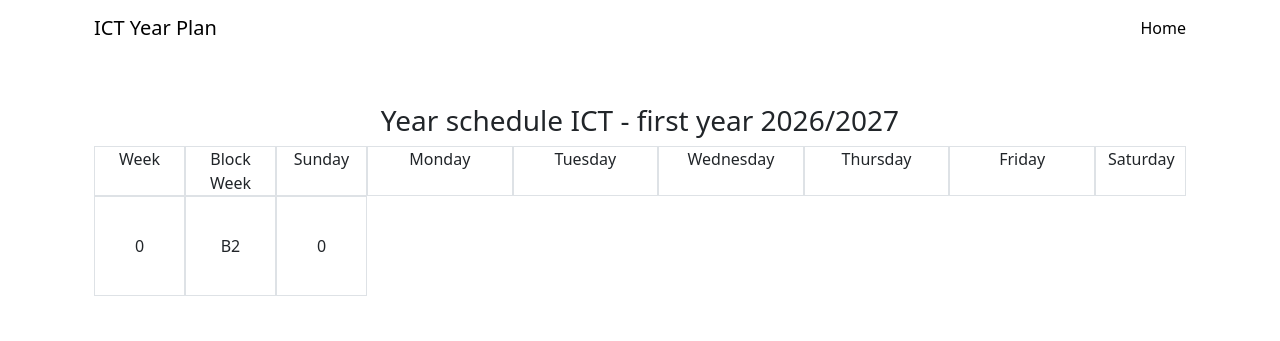
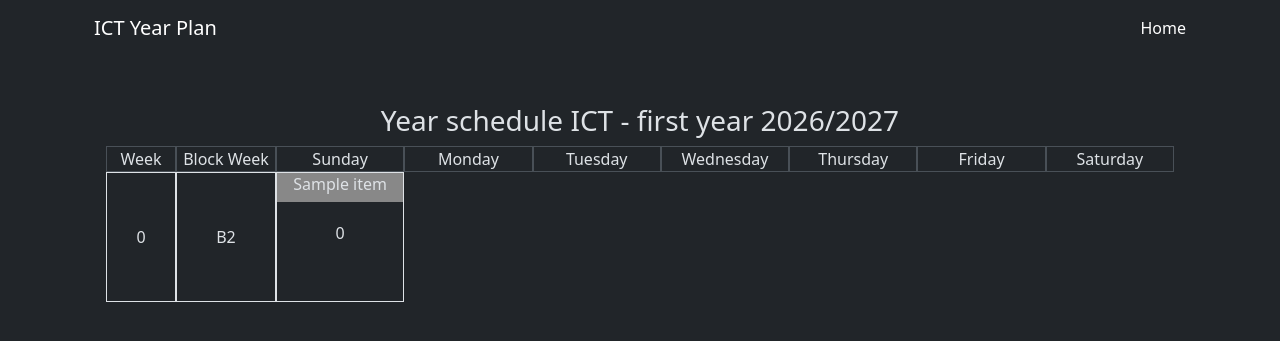
Before and after one commit to v-stamenova/year-plan-generation, a PHP site: template app/views/index.html.twig in a window 1280 px wide. Shown: the top 341 px of the page. Run offline with PHP 8.4, Linux system fonts and the light colour scheme; the template is opened without the code that fills it: most values are stand-ins (such as "Sample title", 1, 10 or a date in 2020); some libraries are stand-ins or nearby versions.

Commit message:
Okay what if we build our own grid

```diff
--- a/app/views/index.html.twig
+++ b/app/views/index.html.twig
@@ -4,37 +4,60 @@
 
 {% block content %}
     <link rel="stylesheet" href="/css/plan.css">
+
     <div class="container text-center">
         <h3>Year schedule ICT - first year 2026/2027</h3>
 
-        <div class="row">
-            <div class="col-1 border">Week</div>
-            <div class="col-1 border">Block Week</div>
-            <div class="col-1 border">Sunday</div>
-            <div class="col border">Monday</div>
-            <div class="col border">Tuesday</div>
-            <div class="col border">Wednesday</div>
-            <div class="col border">Thursday</div>
-            <div class="col border">Friday</div>
-            <div class="col-1 border">Saturday</div>
+        <div class="schedule-grid schedule-header">
+            <div class="border">Week</div>
+            <div class="border">Block Week</div>
+            <div class="border">Sunday</div>
+            <div class="border">Monday</div>
+            <div class="border">Tuesday</div>
+            <div class="border">Wednesday</div>
+            <div class="border">Thursday</div>
+            <div class="border">Friday</div>
+            <div class="border">Saturday</div>
         </div>
 
         {% for key, week in weeks %}
-            <div class="row">
-                <div class="col-1 border schedule-cell">{{ key }}</div>
-                <div class="col-1 border schedule-cell">B2</div>
+            <div class="schedule-week">
 
-                {% for date, day in week %}
-                    {% if loop.first or loop.last %}
-                        <div class="col-1 border schedule-cell">
+                <div class="schedule-multiday-row">
+                    {% for segment in week.multiDayItems %}
+                        <div
+                                class="schedule-multiday-item"
+                                style="
+                                        --start-column: {{ segment.startColumn }};
+                                        --span: {{ segment.span }};
+                                        background-color: {{ segment.item.colour }};
+                                        "
+                        >
+                            {{ segment.item.name ?: segment.item.id }}
+                        </div>
+                    {% endfor %}
+                </div>
+
+                <div class="schedule-cell schedule-week-number">
+                    {{ key }}
+                </div>
+
+                <div class="schedule-cell schedule-block-week">
+                    B2
+                </div>
+
+                {% for date, day in week.days %}
+                    <div class="schedule-cell schedule-day schedule-day-{{ loop.index }}{% if loop.first or loop.last %} schedule-edge-day{% endif %}">
+                        {% if loop.first or loop.last %}
                             {{ date }}
-                        </div>
-                    {% else %}
-                        <div class="col border schedule-cell p-0">
-                            {% include 'components/schedule_day.html.twig' with { day: day } %}
-                        </div>
-                    {% endif %}
+                        {% else %}
+                            {% include 'components/schedule_day.html.twig' with {
+                                day: day
+                            } %}
+                        {% endif %}
+                    </div>
                 {% endfor %}
+
             </div>
         {% endfor %}
     </div>
--- a/app/views/partials/base.html.twig
+++ b/app/views/partials/base.html.twig
@@ -7,7 +7,7 @@
         <link href="https://cdn.jsdelivr.net/npm/bootstrap@6.0.0-alpha.1/dist/css/bootstrap.min.css" rel="stylesheet"
               integrity="sha384-B/GM4XqrwHnWXNOWMbloTmrYXZg10cakYGmpfsR/bbzQ6JAJI4ihuyADKLnBgrCe" crossorigin="anonymous">
     </head>
-    <body class="container" data-bs-theme="light">
+    <body class="container" data-bs-theme="dark">
     <nav class="navbar navbar-translucent md:navbar-expand">
         <div class="container-fluid">
             <a class="navbar-brand" href="#">ICT Year Plan</a>
--- a/public/css/plan.css
+++ b/public/css/plan.css
@@ -1,6 +1,81 @@
+.schedule-grid {
+    display: grid;
+    grid-template-columns: 70px 100px repeat(7, minmax(0, 1fr));
+}
+
+.schedule-header {
+    text-align: center;
+}
+
+.schedule-week {
+    display: grid;
+    grid-template-columns: 70px 100px repeat(7, minmax(0, 1fr));
+    grid-template-rows: auto 100px;
+    align-items: stretch;
+    min-width: 0;
+}
+
 .schedule-cell {
+    height: 100px;
+    min-width: 0;
     display: flex;
     align-items: center;
     justify-content: center;
-    height: 100px;
+    border: 1px solid #dee2e6;
+    box-sizing: border-box;
 }
+
+/* Week and block week span both rows */
+.schedule-week-number {
+    grid-column: 1;
+    grid-row: 1 / 3;
+    height: auto;
+}
+
+.schedule-block-week {
+    grid-column: 2;
+    grid-row: 1 / 3;
+    height: auto;
+}
+
+/* Multi-day section occupies columns Sunday through Saturday */
+.schedule-multiday-row {
+    grid-column: 3 / 10;
+    grid-row: 1;
+    display: grid;
+    grid-template-columns: repeat(7, minmax(0, 1fr));
+    grid-auto-rows: 30px;
+    align-content: start;
+    min-width: 0;
+}
+
+/* Sunday and Saturday span both rows */
+.schedule-day-1,
+.schedule-day-7 {
+    grid-row: 1 / 3;
+    height: auto;
+}
+
+/* Keep their dates at the bottom of the cell */
+.schedule-edge-day {
+    padding-bottom: 8px;
+}
+
+/* Monday through Friday remain in the second row */
+.schedule-day-2 { grid-column: 4; grid-row: 2; }
+.schedule-day-3 { grid-column: 5; grid-row: 2; }
+.schedule-day-4 { grid-column: 6; grid-row: 2; }
+.schedule-day-5 { grid-column: 7; grid-row: 2; }
+.schedule-day-6 { grid-column: 8; grid-row: 2; }
+
+/* Explicitly position the edge days */
+.schedule-day-1 { grid-column: 3; }
+.schedule-day-7 { grid-column: 9; }
+
+.schedule-multiday-item {
+    grid-column: var(--start-column) / span var(--span);
+    overflow: hidden;
+    white-space: nowrap;
+    min-width: 0;
+    box-sizing: border-box;
+}
```
Also changed, not shown: app/Controllers/YearPlanController.php (+128 -23 lines), database/3_plan_items.sql (+8 -1 lines).
